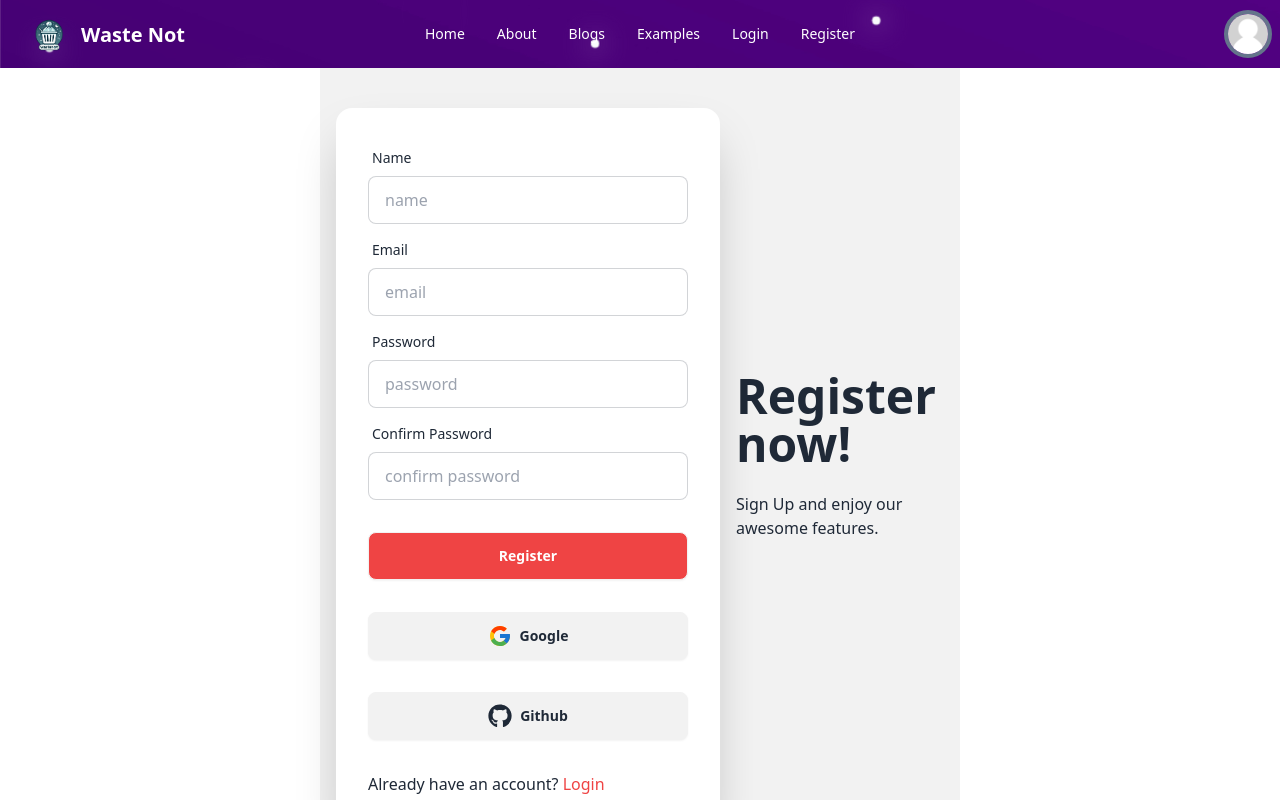
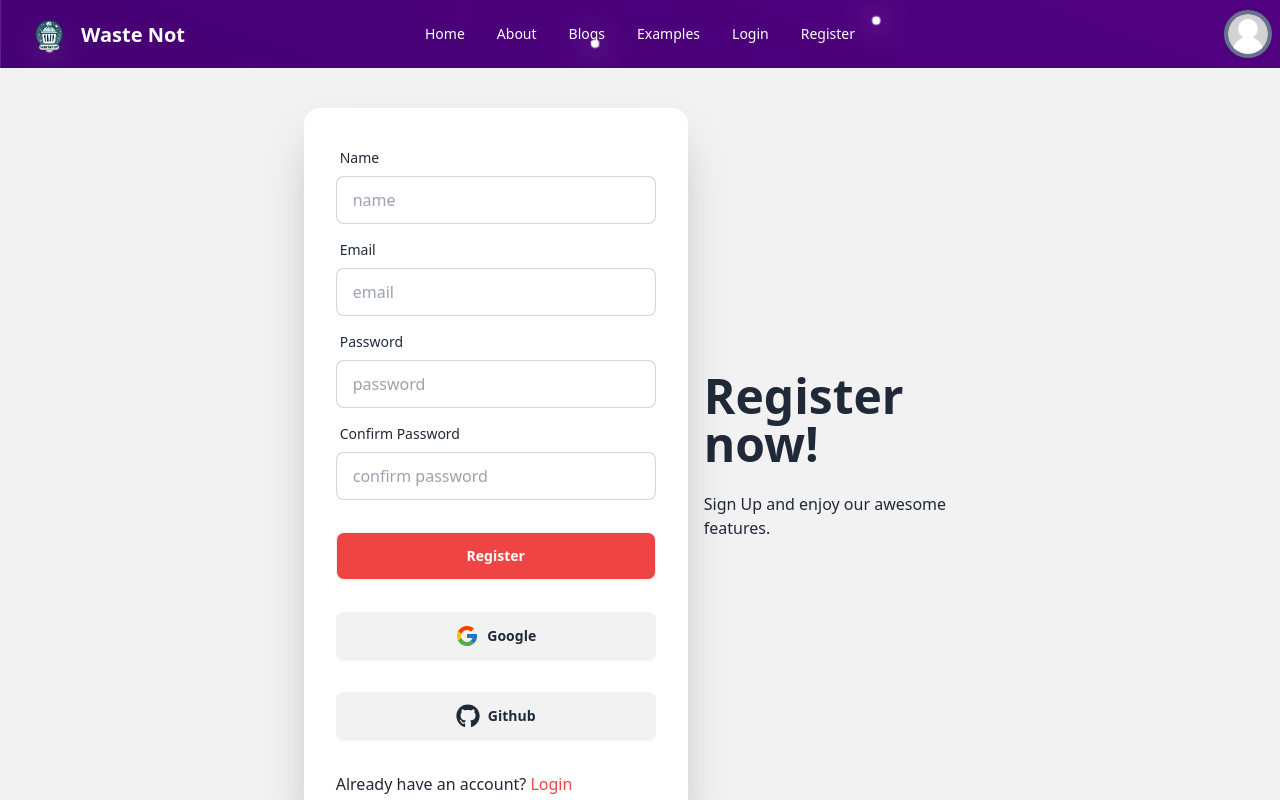
Before and after one commit to sasohan0/waste-not-frontend, a React (Vite) app: page /register in a window 1280 px wide. Shown: the top 800 px of the page. Built offline with nearby package versions, Linux system fonts and the light colour scheme; no server answers.

Commit message:
login register fixed

```diff
--- a/src/pages/Login.jsx
+++ b/src/pages/Login.jsx
@@ -63,7 +63,7 @@ const Login = () => {
   }, [user, from, navigate]);
 
   return (
-    <div className="w-1/2 mx-auto">
+    <div className="w-auto mx-auto">
       <form onSubmit={handleSUbmit} className="hero min-h-screen bg-base-200">
         <div className="hero-content flex-col lg:flex-row-reverse">
           <div className="text-center lg:text-left">
--- a/src/pages/Register.jsx
+++ b/src/pages/Register.jsx
@@ -61,7 +61,7 @@ const Register = () => {
   }, [user, from, navigate]);
 
   return (
-    <div className="w-1/2 mx-auto">
+    <div className="w-auto mx-auto">
       <form onSubmit={handleSUbmit} className="hero min-h-screen bg-base-200">
         <div className="hero-content flex-col lg:flex-row-reverse">
           <div className="text-center lg:text-left">
```
